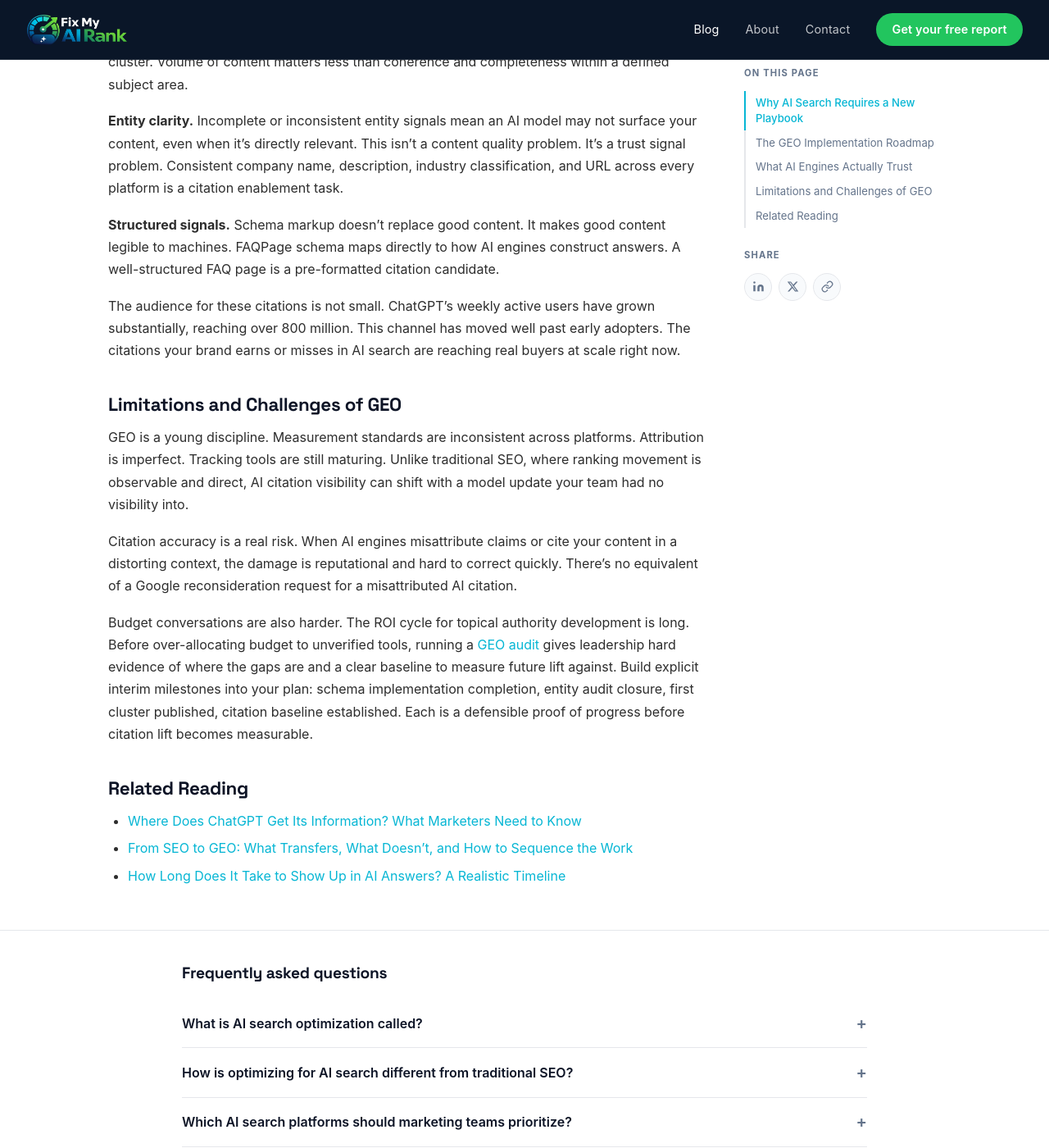
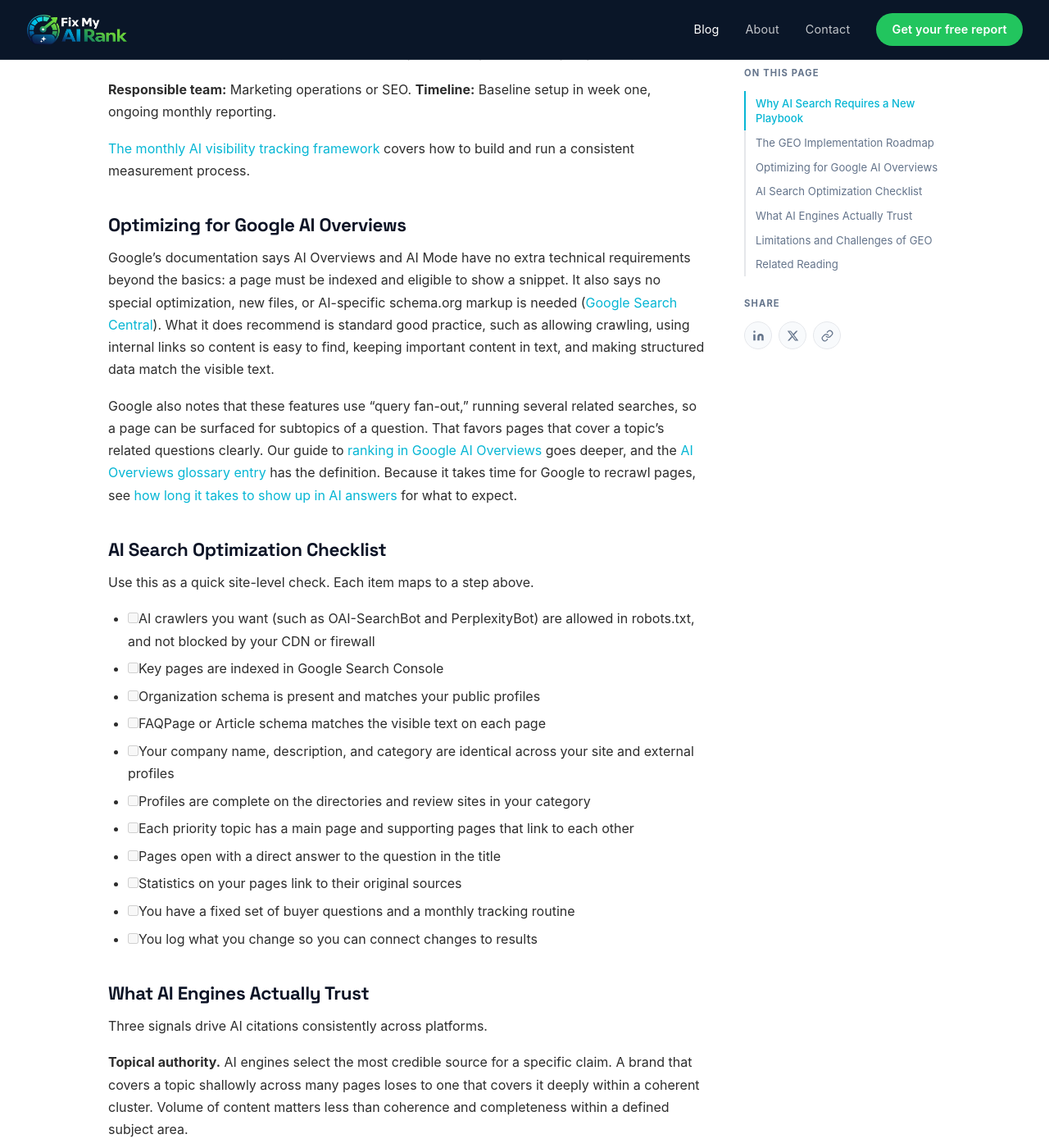
Before and after one commit to timdailey/FMAR-Website, a Jekyll site: the page built from _posts/2026-06-22-how-to-optimize-for-ai-search.md, in a window 1280 px wide and 1400 px high, scrolled down 4622 px. Shown: the whole window at 82% size. Built offline with Jekyll 4.4.1, drawn with Linux system fonts in a browser that asks for light colours; some web fonts are replaced; comment, search, counter and statistics services are not loaded; some of the changed text lies outside the part shown.

Commit message:
Refresh: AI Search Optimization Guide (retitle, verified stats, AI Overviews, checklist)
Queued for publication on 2026-11-12.

Co-Authored-By: Claude Sonnet 5.5 <noreply@anthropic.com>
(cherry picked from commit af682804d0c55e4032c3efce8684dd47e4dfa9a2)
(cherry picked from commit dac91fab85a5e99957a95186a35ddb96be755098)

```diff
--- a/_posts/2026-06-22-how-to-optimize-for-ai-search.md
+++ b/_posts/2026-06-22-how-to-optimize-for-ai-search.md
@@ -2,13 +2,14 @@
 layout: post
 redirect_from:
   - /2026/06/22/how-to-optimize-for-ai-search/
-title: "How to Optimize for AI Search: A Step-by-Step Guide"
-description: A five-step roadmap for earning citations in AI-generated answers, from unblocking crawl bots to building topical authority and measuring Share of AI Voice.
+title: "AI Search Optimization Guide: A Step-by-Step Roadmap for 2026"
+description: An AI search optimization (optimisation) guide with a five-step roadmap for earning citations in AI-generated answers, from unblocking crawl bots to building topical authority and measuring Share of AI Voice.
 image: /assets/images/posts/how-to-optimize-for-ai-search-thumb.webp
 date: 2026-06-22
+last_modified: 2026-11-12
 author: tim_dailey
 category: GEO
-tags: [GEO, AI search, schema markup, topical authority, AI citations]
+tags: [AI search optimization, GEO, AI search, schema markup, topical authority, AI citations]
 takeaways:
   - AI search is a distinct channel from traditional search. Citation signals, not ranking signals, govern it.
   - "The roadmap has five steps: technical accessibility, schema markup, entity completeness, content architecture, and monitoring. Each step builds on the last."
@@ -21,24 +22,28 @@ faq:
   - q: How is optimizing for AI search different from traditional SEO?
     a: Traditional SEO targets keyword relevance, backlink authority, and page structure. AI search optimization targets entity clarity, topical authority, structured data, and multi-platform presence. The two disciplines share some underlying content quality standards, but their technical execution and how results are measured diverge significantly.
   - q: Which AI search platforms should marketing teams prioritize?
-    a: Google AI Overviews is the highest-priority single surface, given its 2.5 billion monthly active users. ChatGPT, Perplexity, and Claude follow as the next tier based on usage volume and buyer adoption patterns. The full landscape spans at least ten platforms. Prioritize by audience overlap with your specific buyer segments, not by platform name recognition alone.
+    a: "Google's AI features are the highest-priority surface for most teams: Google says AI Mode alone has passed 1 billion monthly active users. ChatGPT, Perplexity, and Claude follow as the next tier based on usage volume and buyer adoption patterns. The full landscape spans at least ten platforms. Prioritize by audience overlap with your specific buyer segments, not by platform name recognition alone."
   - q: How long does it take to see results from GEO investment?
-    a: Technical fixes like schema markup can influence citations within weeks. Topical authority builds over months. Content cluster development requires a minimum of three to six months before measurable lift is typical. Enterprise brands that optimized strategic content deliberately saw 2 to 5x increases in AI citations, but timelines varied based on starting point and competitive density.
+    a: "Technical fixes like schema markup can influence citations within weeks. Topical authority builds over months. Content cluster development typically takes three to six months before a lift is measurable. We have not found a reliable study that gives a typical improvement, so treat any promised multiple with caution. Timelines vary with your starting point and how competitive your category is."
   - q: Can traditional SEO rankings still help with AI search visibility?
-    a: Yes, but incompletely. A first-place Google ranking gives a 33.07% probability of appearing in AI Overviews. This is meaningful but far from guaranteed. Only 12% of AI citations overlap with Google's top 10 results. Relying on SEO rankings alone leaves the majority of AI citation opportunity unaddressed. SEO and GEO are two distinct, complementary investments.
+    a: "Yes, but incompletely. A Writesonic analysis of more than 1 million AI Overviews estimated a 33.07% chance that the first-ranked page is cited. An Ahrefs study of 15,000 prompts found that only about 12% of links cited by ChatGPT, Gemini, and Copilot appear in Google's top 10 for the same prompt (28.6% for Perplexity). Relying on SEO rankings alone leaves much of the citation opportunity unaddressed. SEO and GEO are two distinct, complementary investments."
   - q: What is the biggest risk to monitor during implementation?
-    a: Citation errors are a real problem. More than 60% of AI citation test cases in published research contained errors, including misattribution. Monitor citation accuracy alongside citation volume. Model updates are the second major risk. A single update can shift the competitive field significantly without warning. Ongoing monitoring is a required part of the program, not an optional add-on.
+    a: "Citation errors are a real problem. In a Columbia Tow Center test of eight AI search tools on news queries, the tools collectively gave incorrect answers to more than 60% of queries. Monitor citation accuracy alongside citation volume. Model updates are the second major risk. A single update can shift the competitive field significantly without warning. Ongoing monitoring is a required part of the program, not an optional add-on."
+  - q: What is AI search optimization?
+    a: "AI search optimization is the work of making a brand's content and entity information easy for AI tools to find, understand, and cite in their answers. It is also called generative engine optimization (GEO) or answer engine optimization (AEO). In British spelling it is AI search optimisation."
+  - q: How do I optimize for Google AI Overviews?
+    a: "Google says no special optimization is needed beyond standard SEO practice. A page must be indexed and eligible to show a snippet. Keep important content in text, allow crawling, link pages internally, and make any structured data match the visible text."
 ---
 
 [Generative engine optimization]({{ '/what-is-generative-engine-optimization-geo/' | relative_url }}) earns your brand citations and direct mentions in AI-generated responses. It's not about ranked links. The brief your team just handed you is real. The numbers are hard to ignore.
 
-As of January 2026, 37% of consumers now begin their searches using AI platforms. Google AI Overviews alone has 2.5 billion monthly active users as of June 2026, making it the largest AI search surface for any marketing team. Enterprise brands that optimized content for generative AI saw 2 to 5x increases in AI citations.
+Google said in July 2026 that AI Mode has [passed 1 billion monthly active users](https://blog.google/company-news/inside-google/message-ceo/alphabet-earnings-q2-2026/). Referral traffic from AI tools is still small, at 0.32% of website traffic in SE Ranking's January to April 2026 data across 101,574 sites ([SE Ranking](https://seranking.com/blog/ai-traffic-study/)). And Pew Research found that users clicked a result link in 8% of Google visits that showed an AI summary, versus 15% without one ([Pew](https://www.pewresearch.org/short-reads/2025/07/22/google-users-are-less-likely-to-click-on-links-when-an-ai-summary-appears-in-the-results/)). Visibility inside the answer is becoming a separate goal from ranking. More numbers are collected on our [AI search statistics]({{ '/blog/ai-search-statistics/' | relative_url }}) page.
 
 You'll delegate the work. First, grasp the scope and sequence to staff, define, and defend the budget.
 
 | Step | Ownership | Timeline | Focus |
 |------|-----------|----------|-------|
-| 1: Technical Accessibility | Technical SEO / Engineering | 1-2 weeks | Unblock AI crawl bots (GPTBot, ClaudeBot, PerplexityBot) |
+| 1: Technical Accessibility | Technical SEO / Engineering | 1-2 weeks | Unblock AI crawl bots (OAI-SearchBot, PerplexityBot, ClaudeBot, and others you choose to allow) |
 | 2: Schema Markup | Marketing Ops / Technical SEO | 2-4 weeks | Deploy Organization, FAQPage, and Article schema |
 | 3: Entity Completeness | Content / Brand / PR | 4-6 weeks | Align Wikidata, Crunchbase, and LinkedIn entity signals |
 | 4: Content Architecture | Content Strategy / SEO | 3-6 months | Build topical authority clusters with direct-answer formatting |
@@ -50,9 +55,9 @@ This isn't an SEO update. This is a new way content gets surfaced, selected, and
 
 Traditional SEO optimizes for keyword density, backlink volume, and page authority. Algorithms return a ranked list of links. [AI answer engines]({{ '/glossary/answer-engine-optimization/#what-is-an-answer-engine' | relative_url }}) like ChatGPT, Perplexity, Google AI Overviews, and Claude synthesize an answer. They select citations based on structured signals, entity clarity, and topical authority. Earning a citation is different from earning a ranking. The two disciplines require different strategies, different signals, and different measurement frameworks.
 
-The overlap data shows this clearly. Only 12% of links cited by leading AI platforms overlapped with Google's top 10 results for the same queries. If your team measures AI search visibility using traditional rankings as a proxy, you're missing roughly 88% of the citation opportunity.
+The overlap data shows this clearly. In an [Ahrefs study of 15,000 prompts](https://ahrefs.com/blog/ai-search-overlap/), only about 12% of links cited by ChatGPT, Gemini, and Copilot appeared in Google's top 10 results for the same prompt, and 28.6% for Perplexity. Ahrefs collected the ChatGPT data in early July 2025, so results may have changed. If your team measures AI search visibility using traditional rankings as a proxy, you are likely missing much of the citation opportunity.
 
-Traditional rankings aren't irrelevant. A page ranking first on Google has a 33.07% chance of appearing in AI Overviews. A page ranking tenth has a 13.04% chance. The more useful way to read those numbers: even a page in position one gets ignored by AI Overviews 67% of the time. SEO and GEO are complementary. The problem is treating one as a substitute for the other.
+Traditional rankings aren't irrelevant. [Writesonic's analysis of more than 1 million AI Overviews](https://writesonic.com/blog/ai-citations-from-serp-results-study) estimated a 33.07% chance that a page ranking first on Google is cited, falling to 13.04% at position ten. The write-up doesn't fully describe its method, so treat it as directional. The more useful way to read it: even a first-ranked page is not cited most of the time. SEO and GEO are complementary. The problem is treating one as a substitute for the other.
 
 The AI search environment now spans at least ten distinct platforms, including ChatGPT, Perplexity, [Google AI Overviews]({{ '/blog/how-to-rank-in-google-ai-overviews/' | relative_url }}), Claude, Gemini, and others. A multi-platform visibility strategy is necessary. Model volatility adds risk. A single model update can shift citation patterns significantly. This is why monitoring capability needs to be built alongside optimization work, not added later.
 
@@ -68,7 +73,7 @@ The sequence is intentional. Each layer enables the next. Skipping ahead wastes
 
 AI crawl bots must be able to access and index your site. Without this, no content or authority work will take effect.
 
-Audit your robots.txt file and crawl permissions for AI-specific bots (GPTBot, ClaudeBot, and PerplexityBot). Many sites have old configurations that don't account for these crawlers. Page load performance matters: slower pages are deprioritized in crawl queues. Reviewing gated resource pages often uncovers quick wins that require only a few lines of code.
+Audit your robots.txt file and crawl permissions for AI-specific bots. OpenAI uses OAI-SearchBot to surface sites in ChatGPT search and GPTBot for training, and the two can be controlled separately ([OpenAI](https://developers.openai.com/api/docs/bots)). Perplexity's search crawler is PerplexityBot ([Perplexity](https://docs.perplexity.ai/docs/resources/perplexity-crawlers)). Check your CDN and firewall as well, since either can block a crawler that robots.txt allows. Many sites have old configurations that don't account for these crawlers. Page load performance matters: slower pages are deprioritized in crawl queues. Reviewing gated resource pages often uncovers quick wins that require only a few lines of code.
 
 **Responsible team:** Technical SEO or engineering. **Timeline:** Days to two weeks.
 
@@ -112,6 +117,28 @@ Model updates shift citation patterns without warning. The reduction in brand re
 
 [The monthly AI visibility tracking framework]({{ '/blog/how-to-track-ai-visibility/' | relative_url }}) covers how to build and run a consistent measurement process.
 
+## Optimizing for Google AI Overviews
+
+Google's documentation says AI Overviews and AI Mode have no extra technical requirements beyond the basics: a page must be indexed and eligible to show a snippet. It also says no special optimization, new files, or AI-specific schema.org markup is needed ([Google Search Central](https://developers.google.com/search/docs/appearance/ai-features)). What it does recommend is standard good practice, such as allowing crawling, using internal links so content is easy to find, keeping important content in text, and making structured data match the visible text.
+
+Google also notes that these features use "query fan-out," running several related searches, so a page can be surfaced for subtopics of a question. That favors pages that cover a topic's related questions clearly. Our guide to [ranking in Google AI Overviews]({{ '/blog/how-to-rank-in-google-ai-overviews/' | relative_url }}) goes deeper, and the [AI Overviews glossary entry]({{ '/glossary/google-ai-overviews/' | relative_url }}) has the definition. Because it takes time for Google to recrawl pages, see [how long it takes to show up in AI answers]({{ '/blog/how-long-does-it-take-to-show-up-in-ai-answers/' | relative_url }}) for what to expect.
+
+## AI Search Optimization Checklist
+
+Use this as a quick site-level check. Each item maps to a step above.
+
+- [ ] AI crawlers you want (such as OAI-SearchBot and PerplexityBot) are allowed in robots.txt, and not blocked by your CDN or firewall
+- [ ] Key pages are indexed in Google Search Console
+- [ ] Organization schema is present and matches your public profiles
+- [ ] FAQPage or Article schema matches the visible text on each page
+- [ ] Your company name, description, and category are identical across your site and external profiles
+- [ ] Profiles are complete on the directories and review sites in your category
+- [ ] Each priority topic has a main page and supporting pages that link to each other
+- [ ] Pages open with a direct answer to the question in the title
+- [ ] Statistics on your pages link to their original sources
+- [ ] You have a fixed set of buyer questions and a monthly tracking routine
+- [ ] You log what you change so you can connect changes to results
+
 ## What AI Engines Actually Trust
 
 Three signals drive AI citations consistently across platforms.
@@ -120,9 +147,9 @@ Three signals drive AI citations consistently across platforms.
 
 **Entity clarity.** Incomplete or inconsistent entity signals mean an AI model may not surface your content, even when it's directly relevant. This isn't a content quality problem. It's a trust signal problem. Consistent company name, description, industry classification, and URL across every platform is a citation enablement task.
 
-**Structured signals.** Schema markup doesn't replace good content. It makes good content legible to machines. FAQPage schema maps directly to how AI engines construct answers. A well-structured FAQ page is a pre-formatted citation candidate.
+**Structured signals.** Schema markup doesn't replace good content. It makes good content legible to machines. Google says no special markup is needed to appear in AI Overviews, and that structured data should match the visible text. A well-structured FAQ page is still easy for machines and readers to scan, which is why we recommend it.
 
-The audience for these citations is not small. ChatGPT's weekly active users have grown substantially, reaching over 800 million. This channel has moved well past early adopters. The citations your brand earns or misses in AI search are reaching real buyers at scale right now.
+The audience for these citations is not small. Google reports 950 million monthly active users for the Gemini app and more than 1 billion for AI Mode ([Google, July 2026](https://blog.google/company-news/inside-google/message-ceo/alphabet-earnings-q2-2026/)). This channel has moved well past early adopters.
 
 ## Limitations and Challenges of GEO
 
--- a/llms.txt
+++ b/llms.txt
@@ -22,7 +22,7 @@ Fix My AI Rank is built and operated by TangySlice Collective, a B2B marketing a
 
 ## Blog
 
-- [How to Optimize for AI Search: A Step-by-Step Guide](https://fixmyairank.com/blog/how-to-optimize-for-ai-search/)
+- [AI Search Optimization Guide: A Step-by-Step Roadmap for 2026](https://fixmyairank.com/blog/how-to-optimize-for-ai-search/)
 - [How to Evaluate AI Visibility Tools Before You Buy One](https://fixmyairank.com/blog/aeo-tools/)
 - [Where Does ChatGPT Get Its Information? What Marketers Need to Know](https://fixmyairank.com/blog/where-does-chatgpt-get-its-information/)
 - [From SEO to GEO: What Transfers, What Doesn't, and How to Sequence the Work](https://fixmyairank.com/blog/seo-to-geo/)
```
Also changed, not shown: _posts/2026-04-04-geo-vs-seo-difference.md (+1 -1 lines), _posts/2026-06-08-how-to-rank-in-google-ai-overviews.md (+1 -1 lines), _posts/2026-06-16-seo-to-geo.md (+1 -1 lines), _posts/2026-06-17-where-does-chatgpt-get-its-information.md (+1 -1 lines), _posts/2026-11-10-how-long-does-it-take-to-show-up-in-ai-answers.md (+1 -1 lines).
